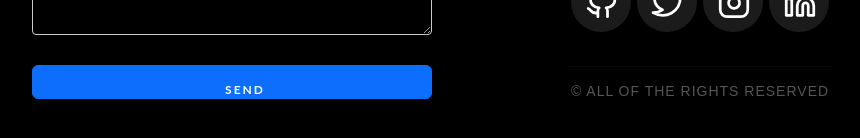
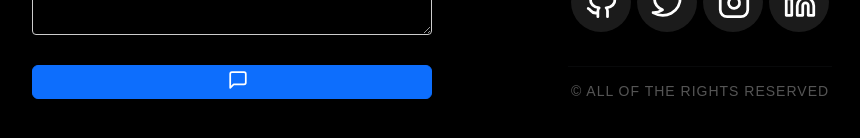
Before and after one commit to p-chhabra/Semester-Detail-Website, a Next.js app: page /contact in a window 1280 px wide. Shown: the part 432-570 px from the top of the page, without its empty margins (208-1068 px from the left). Built offline with nearby package versions, Linux system fonts and the light colour scheme.

Commit message:
Fixing Send Button

```diff
--- a/pages/contact.js
+++ b/pages/contact.js
@@ -1,7 +1,7 @@
 import React, { useRef, useState } from "react";
 import styles from "../styles/contact.module.css"
 import "bootstrap/dist/css/bootstrap.min.css";
-import { FiGithub ,FiTwitter , FiInstagram , FiLinkedin} from "react-icons/fi"
+import { FiGithub ,FiTwitter , FiInstagram , FiLinkedin , FiMessageSquare} from "react-icons/fi"
 
 const Contact = () => {
   const nameRef = useRef()
@@ -61,7 +61,7 @@ const Contact = () => {
 
             <button className={`btn btn-primary ${styles.sendButton}`} id="submit" type="submit" value="SEND">
               <div className={styles.altSendButton}>
-                <i className="fa fa-paper-plane"></i><span className={styles.sendText}>SEND</span>
+               <FiMessageSquare className={styles.sendIcon}></FiMessageSquare> <span className={styles.sendText}>SEND</span>
               </div>
 
             </button>
--- a/styles/contact.module.css
+++ b/styles/contact.module.css
@@ -84,6 +84,7 @@
   margin-top: 10px;
   font: 700 12px "Lato", sans-serif;
   letter-spacing: 2px;
+  font-size: 1em;
 }
 
 .altSendButton:hover {
@@ -278,3 +279,8 @@
   margin-top: 20px;
   scale: 1.5;
 }
+
+.sendIcon {
+  margin-left: 185px;
+  scale: 1.3;
+}
```
